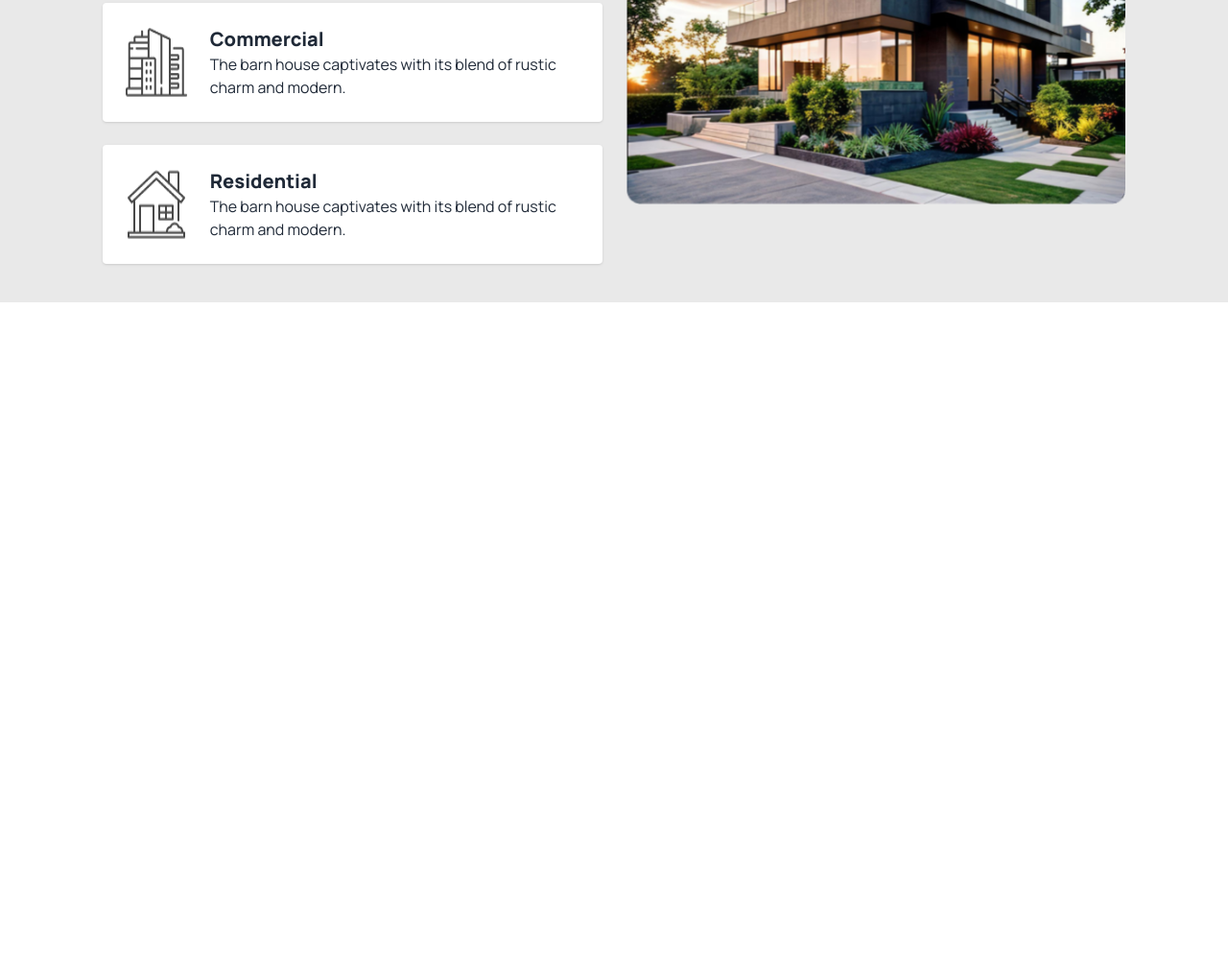
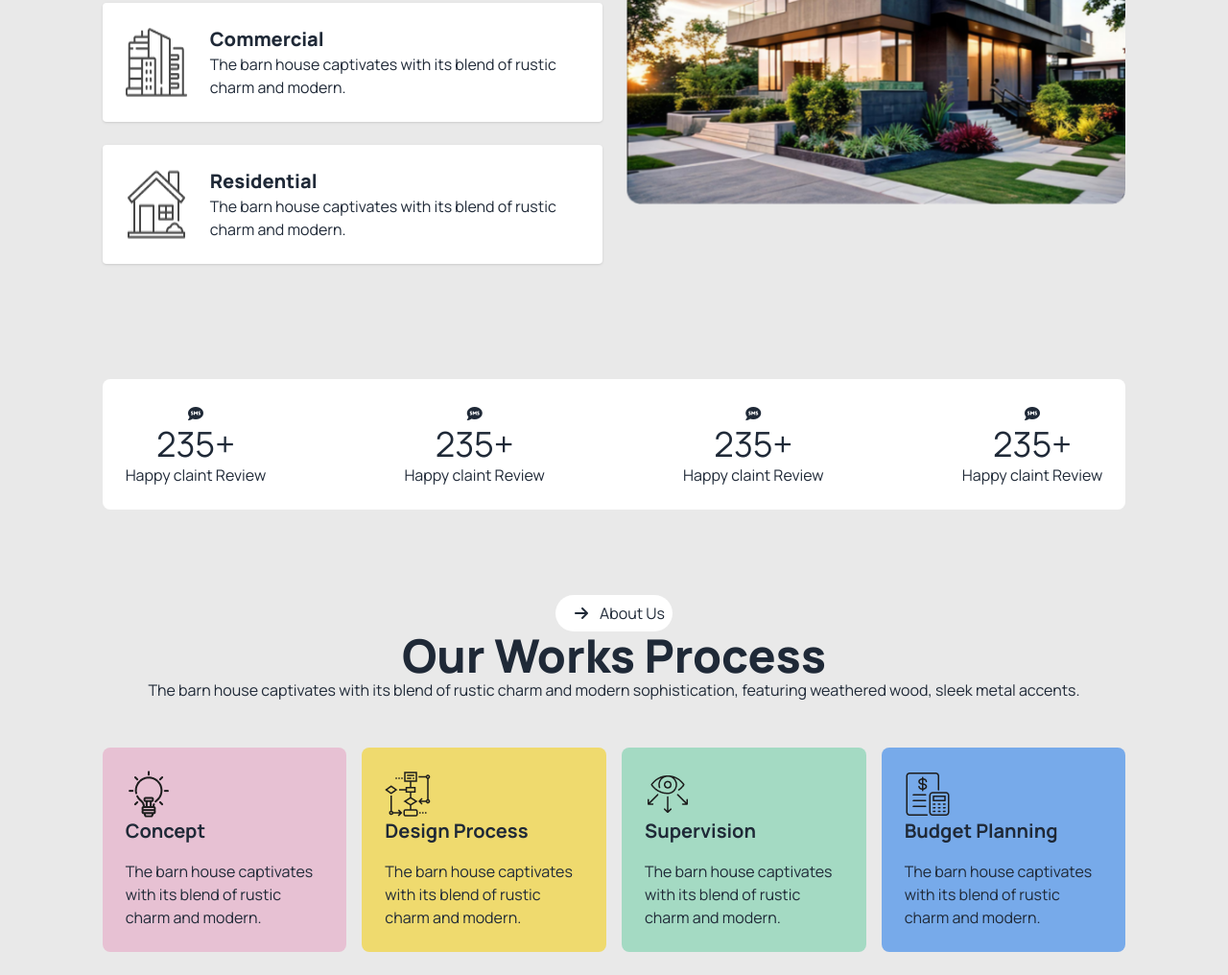
Before and after one commit to zaynal613/Assignment-3, a plain HTML site: page index.html in a window 1280 px wide. Shown: the part 1091-2107 px from the top of the page at 96% size. Before the commit the page ends 1406 px from the top, so only its background shows below. Drawn offline with nearby package versions, Linux system fonts and the light colour scheme.

Commit message:
added all codes

```diff
--- a/index.html
+++ b/index.html
@@ -142,8 +142,72 @@
           <img src="./assets/Rectangle.png" alt="">
          </div>
       </div>
+      <!-- claint review -->
+       <div class="lg:flex w-10/12 mx-auto text-center gap-6 rounded-lg bg-white justify-between my-20  ">
+        <div class=" p-6">
+          <i class="fa-solid fa-comment-sms"></i>
+          <h1 class="text-4xl">235+</h1>
+          <p>Happy claint Review</p>
+        </div>
+        <div class="p-6 ">
+          <i class="fa-solid fa-comment-sms"></i>
+          <h1 class="text-4xl">235+</h1>
+          <p>Happy claint Review</p>
+        </div>
+        <div class=" p-6">
+          <i class="fa-solid fa-comment-sms"></i>
+          <h1 class="text-4xl">235+</h1>
+          <p>Happy claint Review</p>
+        </div>
+        <div class="p-6">
+          <i class="fa-solid fa-comment-sms"></i>
+          <h1 class="text-4xl">235+</h1>
+          <p>Happy claint Review</p>
+        </div>
+       </div>
+       <div>
+        <div class="text-center p-2">
+          <a class="rounded-full py-2 px-2 bg-white "><span><i class="fa-solid fa-arrow-right  rounded-full p-3"></i></span>About Us</a>
+         <h1 class="text-2xl lg:text-5xl font-extrabold">Our Works Process</h1>
+         <p class="text-sm lg:text-base">The barn house captivates with its blend of rustic charm and modern sophistication, featuring weathered wood, sleek metal accents.</p>
+        </div>
+        <div class="w-10/12 mx-auto grid md:grid-cols-2 lg:flex gap-4 mt-10 ">
+          <div class=" bg-[#E7C1D3] p-6 rounded-lg mb-6">
+            <img src="./assets/concept.png" alt="">
+            <h5 class="text-xl font-bold mb-4">Concept</h5>
+            <p>The barn house captivates with its blend of rustic charm and modern.</p>
+          </div>
+          <div class=" bg-[#EFDA6E] p-6 rounded-lg mb-6">
+            <img src="./assets/flow-chart.png" alt="">
+            <h5 class="text-xl font-bold mb-4">Design Process</h5>
+            <p>The barn house captivates with its blend of rustic charm and modern.</p>
+          </div>
+          <div class=" bg-[#A4DAC3] p-6 rounded-lg mb-6">
+            <img src="./assets/vision.png" alt="">
+            <h5 class="text-xl font-bold mb-4">Supervision</h5>
+            <p>The barn house captivates with its blend of rustic charm and modern.</p>
+          </div>
+          <div class=" bg-[#77AAEA] p-6 rounded-lg mb-6">
+            <img src="./assets/budget-planning.png" alt="">
+            <h5 class="text-xl font-bold mb-4">Budget Planning</h5>
+            <p>The barn house captivates with its blend of rustic charm and modern.</p>
+          </div>
+        </div>
+       </div>
 
      </section>
+
+
+     <main class="bg-[#E9E9E9]">
+
+
+
+
+     </main>
+     <!-- ours works -->
+
+
+
   </header>
 </body>
 </html>
```
